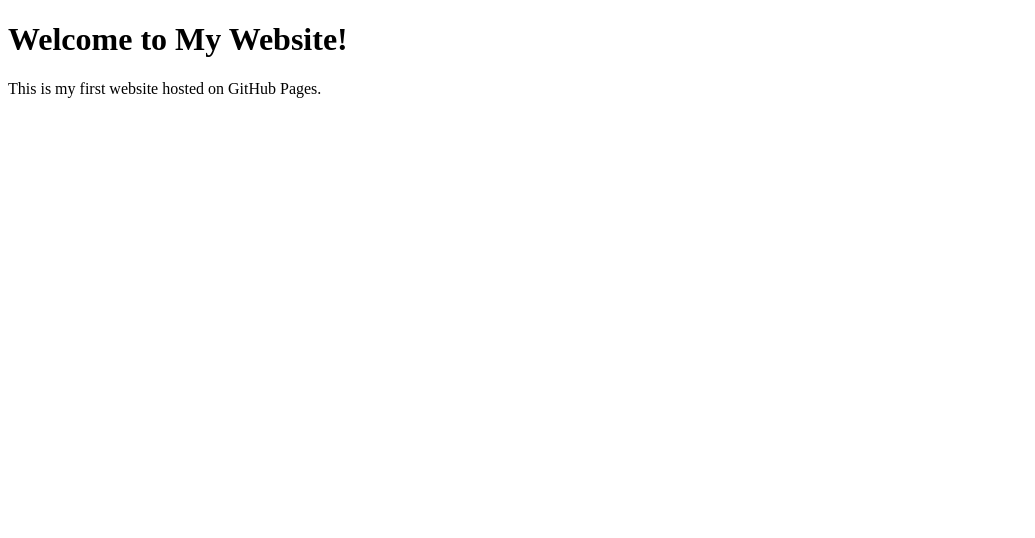
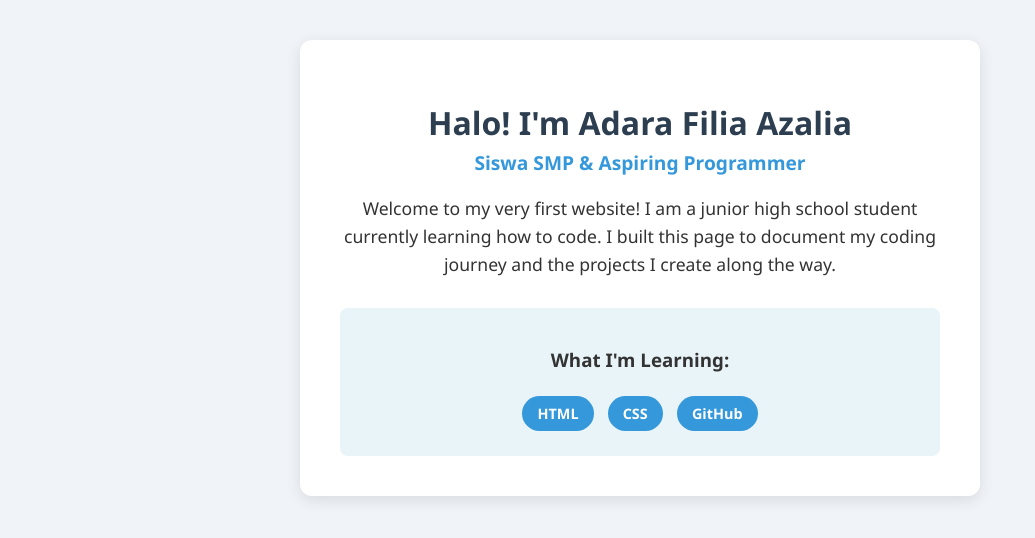
Before and after one commit to AdaraFiliaAzalia/AdaraFiliaAzalia.github.io, a plain HTML site: page index.html in a window 1280 px wide. Shown: the whole page, without its empty margins (0-1035 px from the left). Drawn offline with Linux system fonts and the light colour scheme.

Commit message:
Update index.html

```diff
--- a/index.html
+++ b/index.html
@@ -1,12 +1,72 @@
 <!DOCTYPE html>
-<html lang="en">
+<html lang="id">
 <head>
     <meta charset="UTF-8">
     <meta name="viewport" content="width=device-width, initial-scale=1.0">
-    <title>My GitHub Pages Site</title>
+    <title>My Coding Journey</title>
+    <style>
+        body {
+            font-family: 'Segoe UI', Tahoma, Geneva, Verdana, sans-serif;
+            background-color: #f0f4f8;
+            color: #333;
+            margin: 0;
+            padding: 40px 20px;
+            text-align: center;
+        }
+        .container {
+            background-color: white;
+            max-width: 600px;
+            margin: 0 auto;
+            padding: 40px;
+            border-radius: 12px;
+            box-shadow: 0 4px 15px rgba(0, 0, 0, 0.1);
+        }
+        h1 {
+            color: #2c3e50;
+            margin-bottom: 5px;
+        }
+        h2 {
+            color: #3498db;
+            font-size: 1.2em;
+            margin-top: 0;
+        }
+        p {
+            line-height: 1.6;
+            font-size: 1.1em;
+        }
+        .skills-box {
+            margin-top: 30px;
+            padding: 20px;
+            background-color: #e8f4f8;
+            border-radius: 8px;
+        }
+        .skill-badge {
+            display: inline-block;
+            background-color: #3498db;
+            color: white;
+            padding: 8px 15px;
+            border-radius: 20px;
+            margin: 5px;
+            font-weight: bold;
+            font-size: 0.9em;
+        }
+    </style>
 </head>
 <body>
-    <h1>Welcome to My Website!</h1>
-    <p>This is my first website hosted on GitHub Pages.</p>
+
+    <div class="container">
+        <h1>Halo! I'm Adara Filia Azalia</h1>
+        <h2>Siswa SMP & Aspiring Programmer</h2>
+
+        <p>Welcome to my very first website! I am a junior high school student currently learning how to code. I built this page to document my coding journey and the projects I create along the way.</p>
+
+        <div class="skills-box">
+            <h3>What I'm Learning:</h3>
+            <span class="skill-badge">HTML</span>
+            <span class="skill-badge">CSS</span>
+            <span class="skill-badge">GitHub</span>
+        </div>
+    </div>
+
 </body>
 </html>
```
